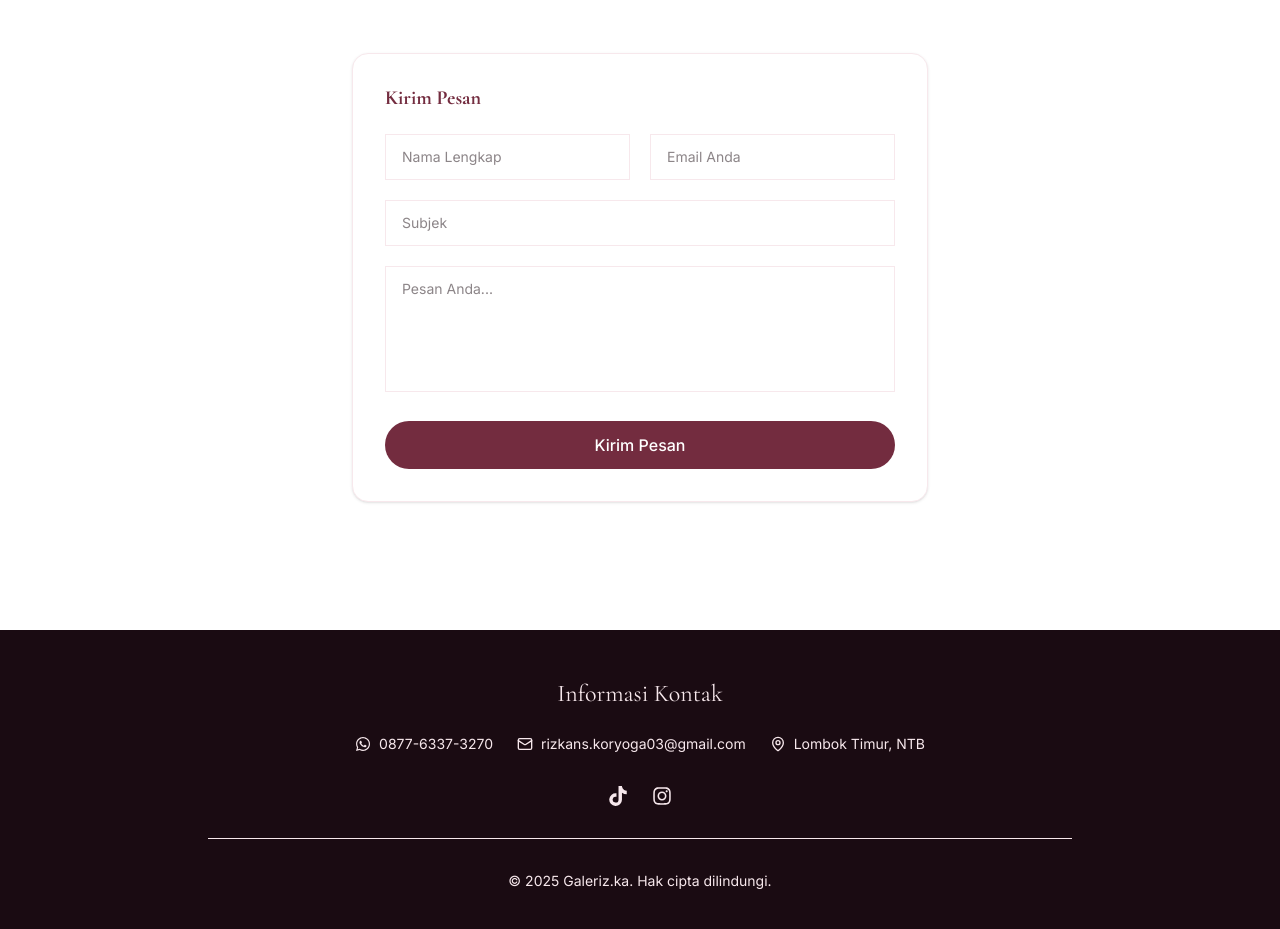
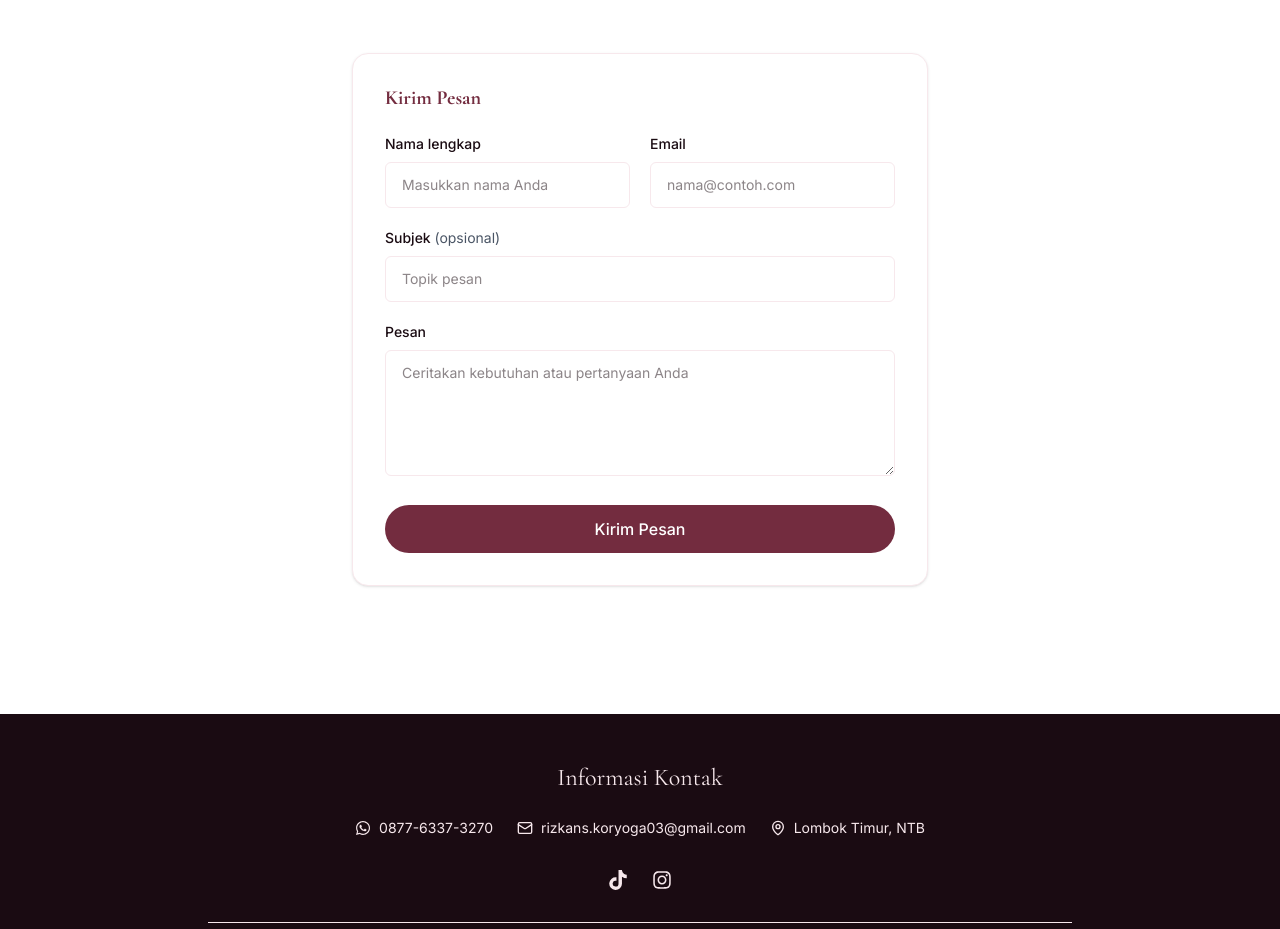
Before and after one commit to misk24/galerizka, a Next.js app: page / in a window 1280 px wide. Shown: the part 4700-5629 px from the top of the page. Built offline with nearby package versions, Linux system fonts and the light colour scheme; no server answers.

Commit message:
fix(a11y): add visible labels to contact form fields

```diff
--- a/components/sections/contact/Contact.js
+++ b/components/sections/contact/Contact.js
@@ -4,17 +4,22 @@ import { Animate } from "@/components/ui/Animate";
 import { Button } from "@/components/ui/Button";
 import { useSubmit } from "./useSubmit";
 
+const fieldClassName =
+  "w-full px-4 py-3 text-sm border border-blush-soft rounded-md focus-visible:outline focus-visible:outline-2 focus-visible:outline-offset-2 focus-visible:outline-mulberry-deep transition-all duration-200";
+
+const labelClassName = "block text-sm font-medium text-black-cherry mb-2";
+
 export default function Contact() {
   const { loading, feedback, handleSubmit } = useSubmit();
 
   return (
-    <section id="contact" className="py-24 lg:py-32">
+    <section id="contact" aria-labelledby="contact-title" className="py-24 lg:py-32">
       <div className="max-w-6xl mx-auto px-6 lg:px-8">
         <Animate delay={200} className="text-center mb-16">
           <span className="inline-block text-dusty-rose text-sm font-bold tracking-wider uppercase mb-3">
             Hubungi Kami
           </span>
-          <h2 className="text-3xl md:text-4xl mb-4">Mari Berbincang</h2>
+          <h2 id="contact-title" className="text-3xl md:text-4xl mb-4">Mari Berbincang</h2>
           <p className="leading-tight">
             Punya pertanyaan atau ingin memesan jasa jahit? Kami siap membantu Anda.
           </p>
@@ -29,30 +34,55 @@ export default function Contact() {
                 <input id="website" name="website" type="text" tabIndex={-1} autoComplete="off" />
               </div>
               <div className="grid grid-cols-1 md:grid-cols-2 gap-5">
-                <div className="space-y-1">
-                  <label htmlFor="name" className="sr-only">Nama lengkap</label>
-                  <input type="text" id="name" name="name" autoComplete="name" maxLength={100}
-                    className="w-full px-4 py-3 text-sm border border-blush-soft focus:ring-1 focus:ring-mulberry-deep transition-all duration-200"
-                    placeholder="Nama Lengkap" required />
+                <div>
+                  <label htmlFor="name" className={labelClassName}>Nama lengkap</label>
+                  <input
+                    type="text"
+                    id="name"
+                    name="name"
+                    autoComplete="name"
+                    maxLength={100}
+                    className={fieldClassName}
+                    placeholder="Masukkan nama Anda"
+                    required
+                  />
                 </div>
-                <div className="space-y-1">
-                  <label htmlFor="email" className="sr-only">Email</label>
-                  <input type="email" id="email" name="email" autoComplete="email" maxLength={254}
-                    className="w-full px-4 py-3 text-sm border border-blush-soft focus:ring-1 focus:ring-mulberry-deep transition-all duration-200"
-                    placeholder="Email Anda" required />
+                <div>
+                  <label htmlFor="email" className={labelClassName}>Email</label>
+                  <input
+                    type="email"
+                    id="email"
+                    name="email"
+                    autoComplete="email"
+                    maxLength={254}
+                    className={fieldClassName}
+                    placeholder="nama@contoh.com"
+                    required
+                  />
                 </div>
               </div>
-              <div className="space-y-1">
-                <label htmlFor="subject" className="sr-only">Subjek</label>
-                <input type="text" id="subject" name="subject" maxLength={150}
-                  className="w-full px-4 py-3 text-sm border border-blush-soft focus:ring-1 focus:ring-mulberry-deep transition-all duration-200"
-                  placeholder="Subjek" />
+              <div>
+                <label htmlFor="subject" className={labelClassName}>Subjek <span className="font-normal text-gray-600">(opsional)</span></label>
+                <input
+                  type="text"
+                  id="subject"
+                  name="subject"
+                  maxLength={150}
+                  className={fieldClassName}
+                  placeholder="Topik pesan"
+                />
               </div>
-              <div className="space-y-1">
-                <label htmlFor="message" className="sr-only">Pesan</label>
-                <textarea id="message" name="message" rows={5} maxLength={5000}
-                  className="w-full px-4 py-3 text-sm border border-blush-soft focus:ring-1 focus:ring-mulberry-deep transition-all duration-200 resize-none"
-                  placeholder="Pesan Anda..." required />
+              <div>
+                <label htmlFor="message" className={labelClassName}>Pesan</label>
+                <textarea
+                  id="message"
+                  name="message"
+                  rows={5}
+                  maxLength={5000}
+                  className={`${fieldClassName} resize-y`}
+                  placeholder="Ceritakan kebutuhan atau pertanyaan Anda"
+                  required
+                />
               </div>
               {feedback.message && (
                 <p
```
